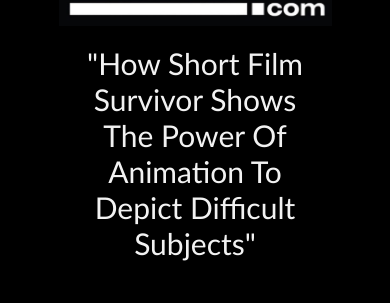
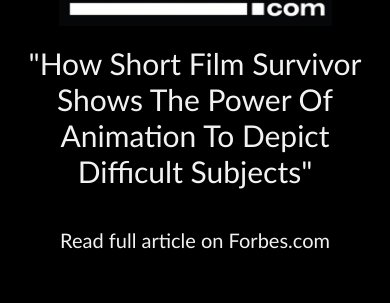
Before and after one commit to totes7/Survivor, a React (Create React App) app: page /media in a window 390 px wide. Shown: the part 736-1039 px from the top of the page. Built offline with nearby package versions, Linux system fonts and the light colour scheme.

Commit message:
fix margins for forbes article

```diff
--- a/src/App.css
+++ b/src/App.css
@@ -930,7 +930,7 @@ body {
 
   .forbes-p {
     font-size: 30px;
-    margin-bottom: 10%;
+    margin: 5% 5% 10%;
   }
 
   .forbes-article {
```
